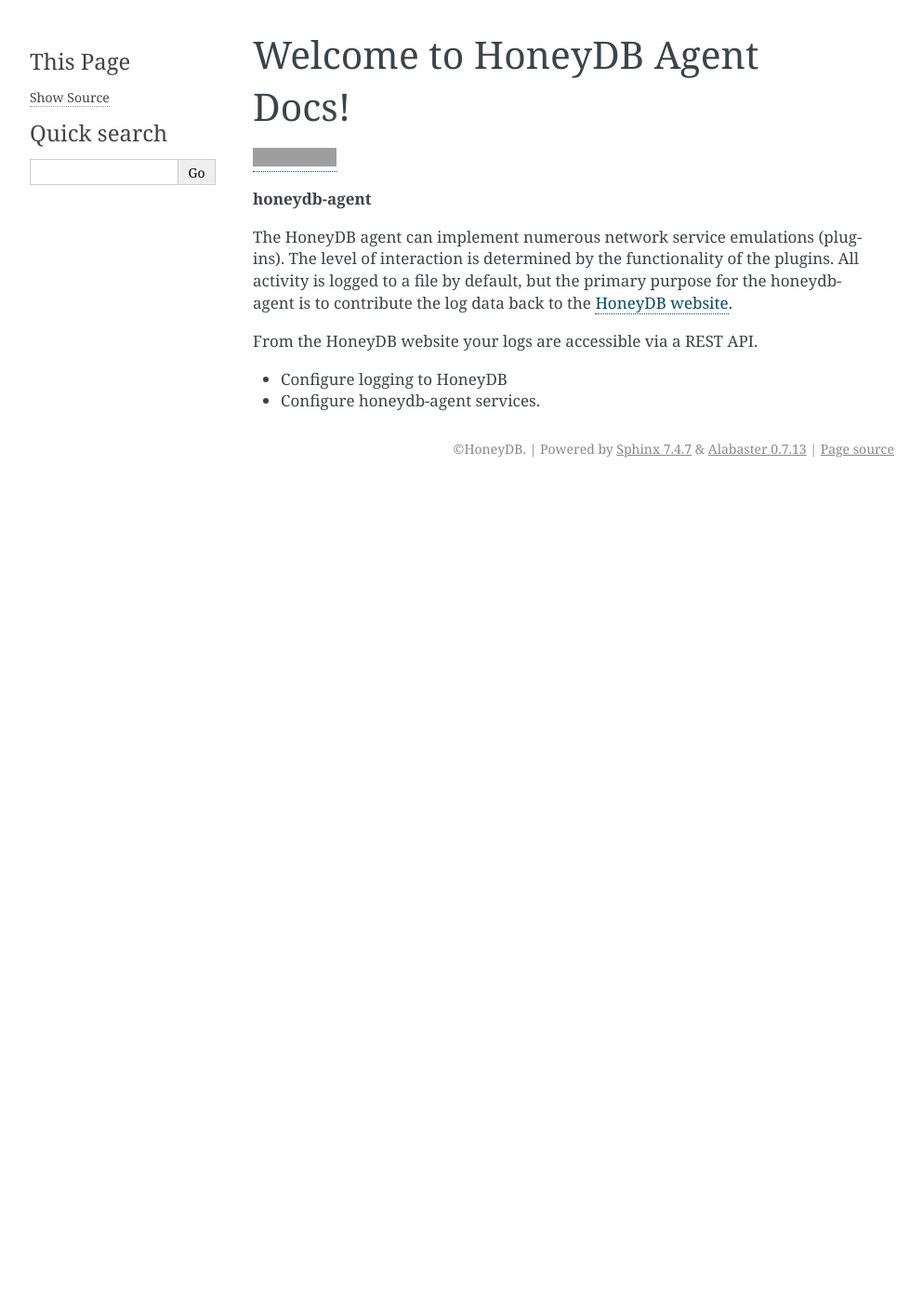
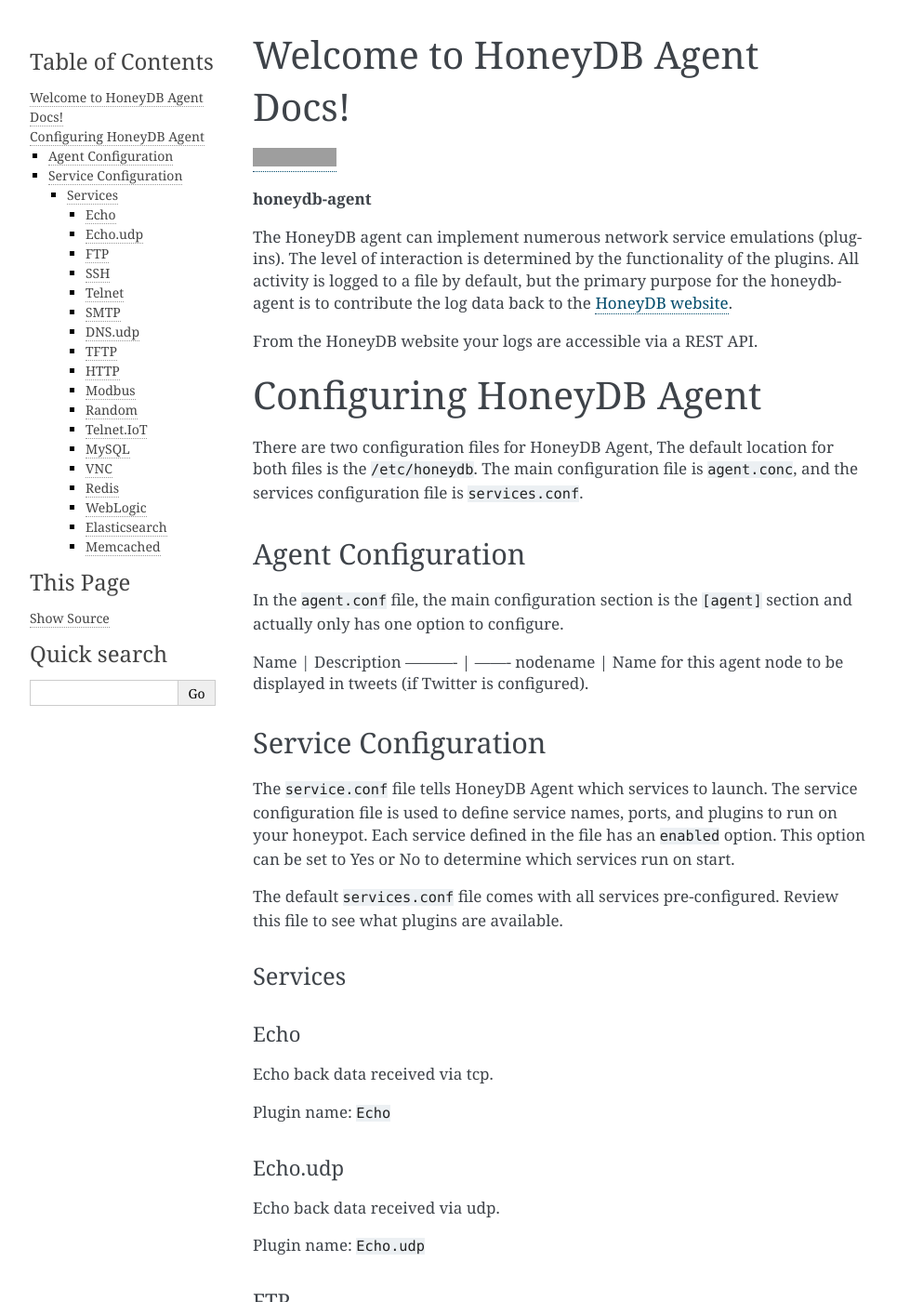
Before and after one commit to honeydbio/honeydb-agent-docs, a Sphinx documentation site: the page built from docs/index.md, in a window 1280 px wide and 1400 px high. Shown: the whole window at 93% size, without its empty margins (148-1141 px from the left). Built offline with Sphinx 7.4.7, drawn with Linux system fonts in a browser that asks for light colours; some of the changed text lies outside the part shown; grey boxes are pictures that could not be loaded.

Commit message:
Update index.md

```diff
--- a/docs/index.md
+++ b/docs/index.md
@@ -8,5 +8,100 @@
 
 From the HoneyDB website your logs are accessible via a REST API.
 
-- Configure logging to HoneyDB
-- Configure honeydb-agent services.
+# Configuring HoneyDB Agent
+
+There are two configuration files for HoneyDB Agent, The default location for both files is the `/etc/honeydb`. The main configuration file is `agent.conc`, and the services configuration file is `services.conf`.
+
+## Agent Configuration
+
+In the `agent.conf` file, the main configuration section is the `[agent]` section and actually only has one option to configure.
+
+Name | Description
+---------- | -------
+nodename | Name for this agent node to be displayed in tweets (if Twitter is configured).
+
+## Service Configuration
+
+The `service.conf` file tells HoneyDB Agent which services to launch. The service configuration file is used to define service names, ports, and plugins to run on your honeypot. Each service defined in the file has an `enabled` option. This option can be set to Yes or No to determine which services run on start.
+
+The default `services.conf` file comes with all services pre-configured. Review this file to see what plugins are available.
+
+### Services
+
+#### Echo
+
+Echo back data received via tcp.
+
+Plugin name: `Echo`
+
+#### Echo.udp
+
+Echo back data received via udp.
+
+Plugin name: `Echo.udp`
+
+#### FTP
+
+FTP service.
+
+Plugin name: `FTP_tcp`
+
+#### SSH
+
+Documentation to come.
+
+#### Telnet
+
+Documentation to come.
+
+#### SMTP
+
+Documentation to come.
+
+#### DNS.udp
+
+Documentation to come.
+
+#### TFTP
+
+Documentation to come.
+
+#### HTTP
+
+Documentation to come.
+
+#### Modbus
+
+Documentation to come.
+
+#### Random
+
+Documentation to come.
+
+#### Telnet.IoT
+
+Documentation to come.
+
+#### MySQL
+
+Documentation to come.
+
+#### VNC
+
+Documentation to come.
+
+#### Redis
+
+Documentation to come.
+
+#### WebLogic
+
+Documentation to come.
+
+#### Elasticsearch
+
+Documentation to come.
+
+#### Memcached
+
+Documentation to come.
```
